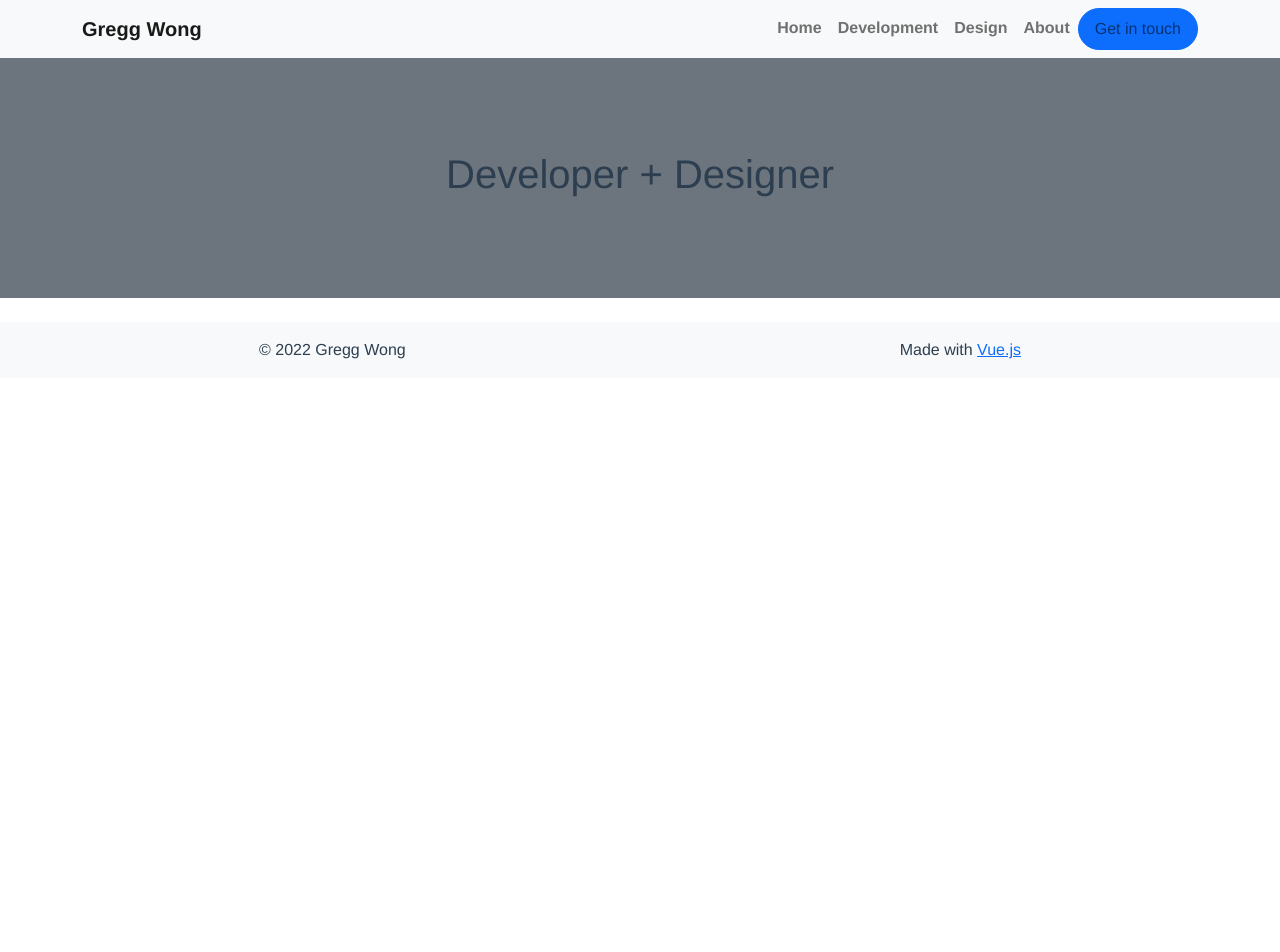
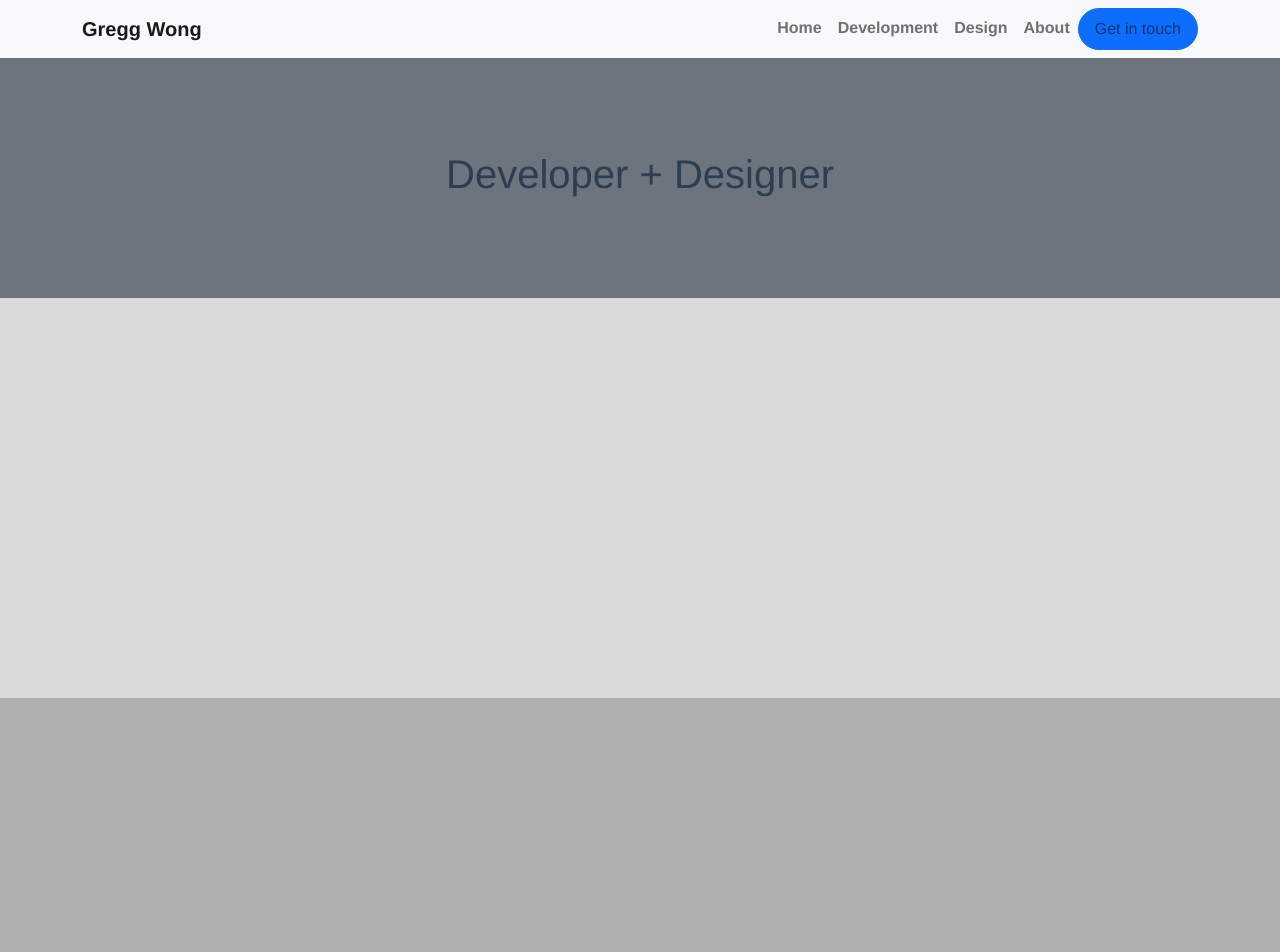
Before and after one commit to Jon-Mykal/personal-website, a Vue app: page / in a window 1280 px wide. Shown: the top 952 px of the page. Before the commit the page ends 800 px from the top, so only its background shows below. Built offline with nearby package versions, Linux system fonts and the light colour scheme.

Commit message:
Add styling placeholder

```diff
--- a/src/views/HomeView.vue
+++ b/src/views/HomeView.vue
@@ -1,7 +1,9 @@
 <template>
-  <div class="home">
+  <section class="home">
     <Hero pageTitle="Developer + Designer" />
-  </div>
+    <section class="bio-overview"></section>
+    <section class="skillsets"></section>
+  </section>
 </template>
 
 <script>
@@ -14,3 +16,18 @@
   }
 }
 </script>
+
+<style>
+.bio-overview,
+.skillsets {
+height: 25rem;
+}
+
+.bio-overview {
+  background: #dadada;
+}
+
+.skillsets {
+  background: #afafaf;
+}
+</style>
```
